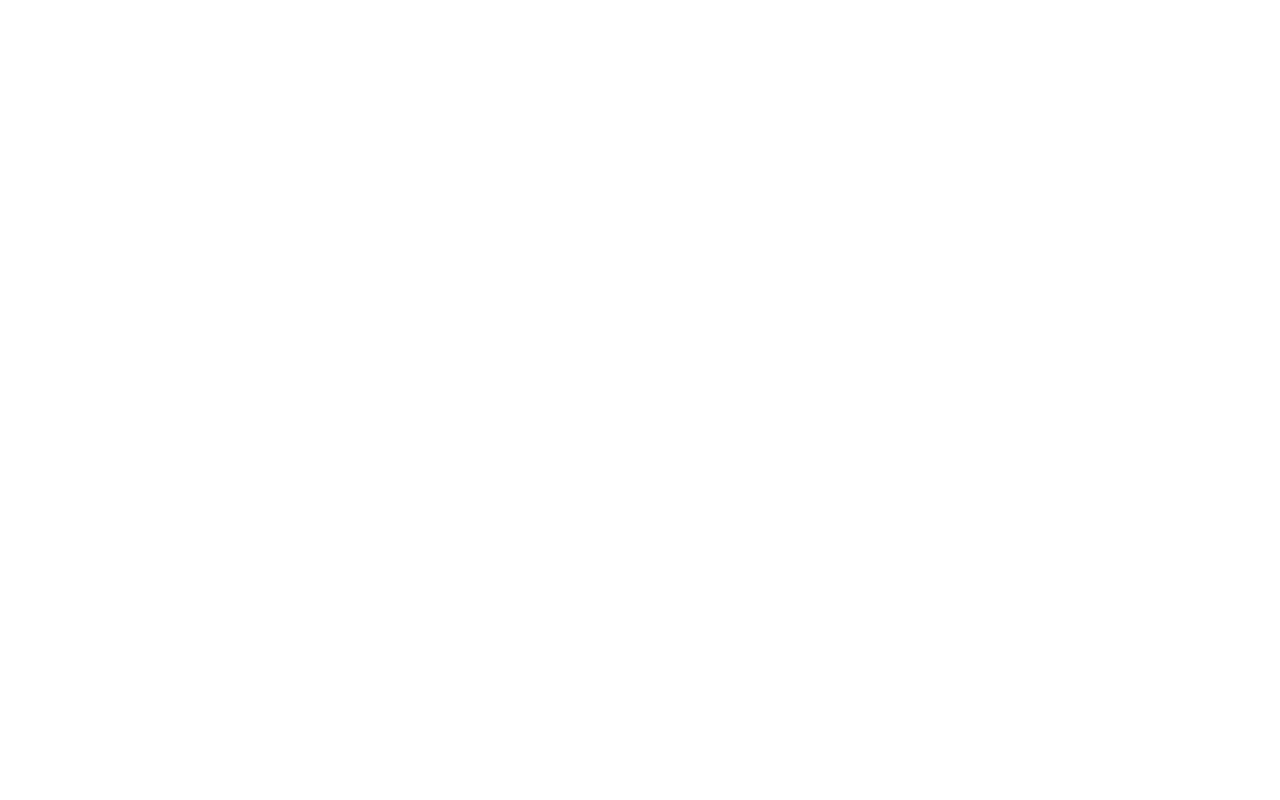
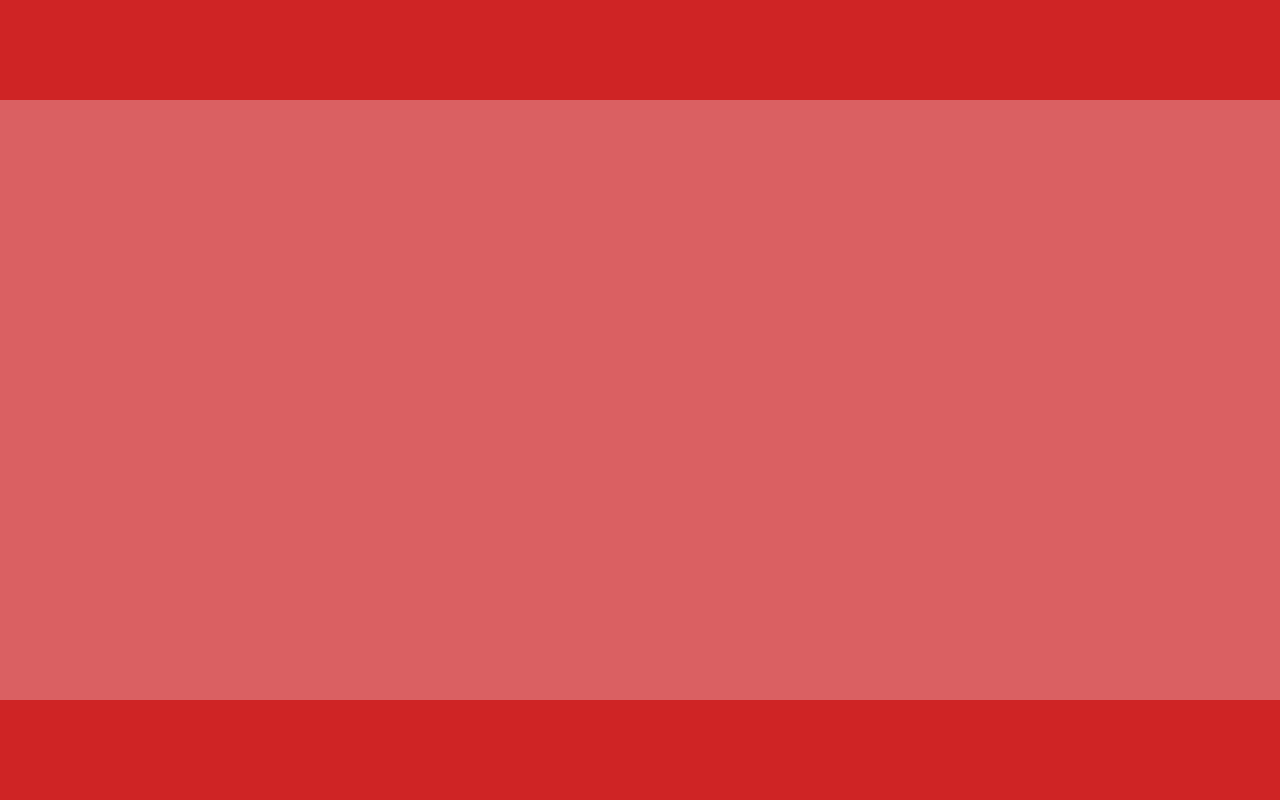
Before and after one commit to Luana598/Coca-cola, a plain HTML site: page index.html in a window 1280 px wide. Drawn offline with Linux system fonts and the light colour scheme.

Commit message:
Adiciona a estrutura do body com header, main e footer

```diff
--- a/index.html
+++ b/index.html
@@ -8,6 +8,14 @@
     <title>Coca Cola</title>
 </head>
 <body>
-
+    <header>
+        <!--Conteúdo do cabeçalho-->
+    </header>
+    <main>
+        <!--Conteúdo principal-->
+    </main>
+    <footer>
+        <!--Rodapé-->
+    </footer>
 </body>
 </html>
--- a/style.css
+++ b/style.css
@@ -3,3 +3,28 @@
     margin: 0;
     box-sizing: border-box;
 }
+
+body {
+    width: 100vw;
+    height: 100vh;
+    display: flex;
+    flex-direction: column;
+}
+
+header, footer{
+    height: 100px;
+    background-color: #CF2425;
+    color: #FFFFFF;
+    display: flex;
+    align-items: center;
+    justify-content: space-between;
+    padding: 0 20px;
+}
+
+main {
+    flex-grow: 1;
+    display: flex;
+    justify-content: center;
+    align-items: center;
+    background-color: #DA6062;
+}
```
